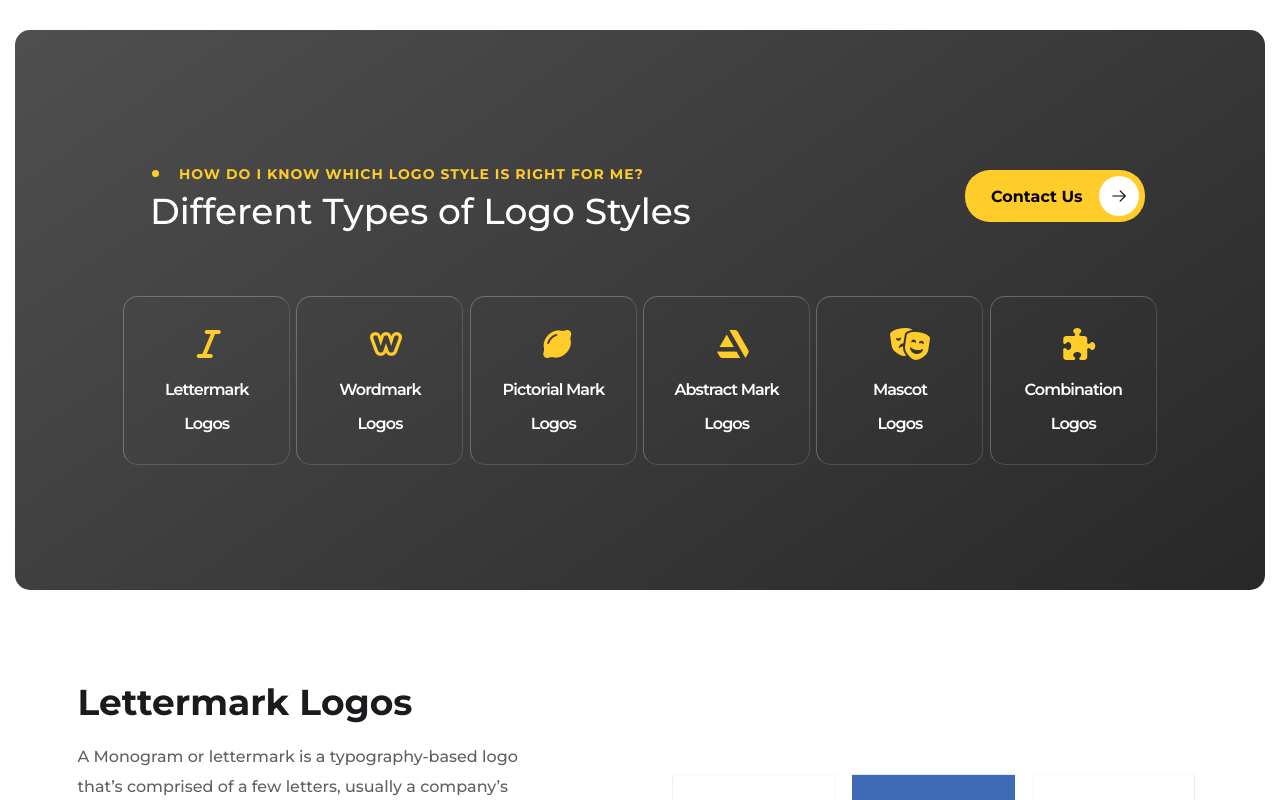
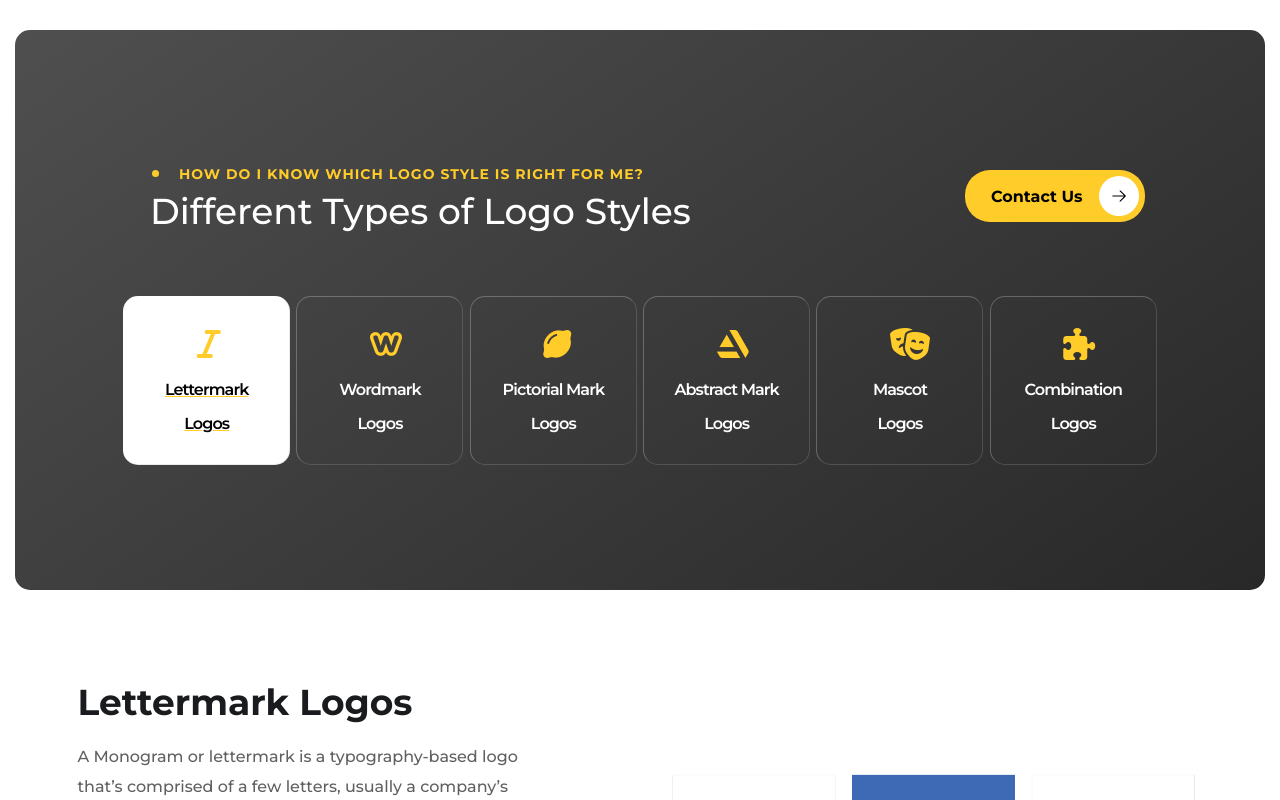
Before and after one commit to Jessiewithani/NyteLock_Interview, a React (Create React App) app: page / in a window 1280 px wide. In both pictures the pointer is over the button "Lettermark Logos". Shown: the top 800 px of the page. Built offline with nearby package versions, Linux system fonts and the light colour scheme.

Commit message:
Style logo cards on hover

```diff
--- a/src/LogoCard.css
+++ b/src/LogoCard.css
@@ -13,6 +13,13 @@
 
 }
 
+.logo-card:hover{
+  background-color: white;
+  color: black;
+  text-decoration: underline;
+  text-decoration-color: #FFCC29;
+}
+
 .icon-container {
   height: 32px;
   width: 135px;
@@ -25,11 +32,15 @@
   color: #FFCC29;
 }
 
+
+
 .fab {
   width: 20px;
   font-size: 32px;
   color: #FFCC29;
 }
+
+
 
 .logo-name , .logo-name-ending {
   font-size: 16px;
```
